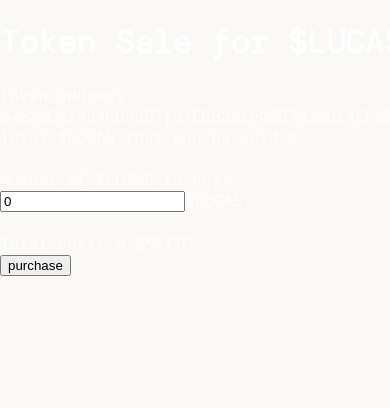
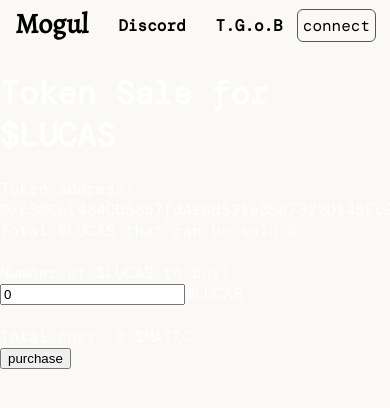
Before and after one commit to mogul-run/mogul, a React (Create React App) app in the folder frontend/: page /test-sale in a window 390 px wide. Shown: the top 408 px of the page. Built offline with nearby package versions, Linux system fonts and the light colour scheme.

Commit message:
refactor navbar outside of homepage component

```diff
--- a/frontend/src/App.css
+++ b/frontend/src/App.css
@@ -1,5 +1,6 @@
 .app {
   display: flex;
+  flex-direction: column;
   /* justify-content: center;
   align-items: center; */
   height: 100vh;
--- a/frontend/src/App.tsx
+++ b/frontend/src/App.tsx
@@ -7,6 +7,7 @@ import TestSale from "./pages/test-sale";
 import NYC26 from "./pages/ny26";
 import ReactGA from "react-ga4";
 import TGOB from "./pages/TGOB";
+import Navbar from "./components/navbar";
 
 ReactGA.initialize("G-WGSG8KJ0Z1");
 ReactGA.send("pageview");
@@ -94,6 +95,7 @@ function App() {
 
     return (
         <div className="app">
+          <Navbar/>
             <Routes>
                 <Route path="/test-sale" element={<TestSale userAccount={userAccount}/>}/>
                 <Route path="/nyc26" element={<NYC26 />}/>
--- /dev/null
+++ b/frontend/src/components/navbar.css
@@ -0,0 +1,71 @@
+
+.navbar {
+    display: flex;
+    flex-direction: row;
+    margin: 0px 50px;
+}
+
+.navbuttons{
+    font-weight: bold;
+    width: 100%;
+    margin-left: 100px;
+    display: flex;
+    flex-direction: row;
+    justify-content: space-between;
+}
+
+.navlinks {
+    display: flex;
+    flex-direction: row;
+}
+.navlink:hover{
+    opacity: 0.6;
+}
+
+.connect {
+    cursor: pointer;
+    outline: 0.5px solid #4c5770;
+    margin: 10px 0px;
+    padding: 5px;
+    border-radius: 5px;
+    font-weight: 100;
+}
+@media only screen and (max-width: 800px) {
+    .uno {
+        flex-direction: column;
+    }
+
+    .content {
+        max-width: 100vw;
+    }
+
+    .uno-left {
+        max-width: 100%;
+    }
+    .uno-right{
+        max-width: 100%;
+    }
+    .navbuttons {
+        margin: 0px;
+        justify-content: end;
+    }
+
+    .navbar {
+        margin: 0px;
+        justify-content: space-between;
+    }
+
+    .logo {
+        margin-left: 15px;
+    }
+    .definition-word {
+        font-size: 24px;
+    }
+
+    .stonemasters {
+        max-width: 60vw;
+    }
+    .connect {
+        margin-right: 15px;
+    }
+}
--- /dev/null
+++ b/frontend/src/components/navbar.tsx
@@ -0,0 +1,31 @@
+import { Link } from "react-router-dom";
+import "./navbar.css";
+
+export default function Navbar(props:any) {
+    return (
+            <div className="navbar">
+                <div className="logo">Mogul</div>
+                <div className="navbuttons">
+                    <div className="navlinks">
+                        {/* <div className="navlink" onClick={scrollToContent}>About</div> */}
+                        <a
+                            href="https://discord.gg/8AXyshRRVM"
+                            target="__blank"
+                            className="nostyle"
+                        >
+                            <div className="navlink"> Discord</div>
+                        </a>
+
+                        <Link
+                            to="/the-game-of-bum"
+                            className="nostyle"
+                        >
+                        <div className="navlink">T.G.o.B</div>
+                        </Link>
+                    </div>
+                    <div className="connect" onClick={() => props.connectWalletHandler()}>connect</div>
+                </div>
+            </div>
+    )
+
+}
--- a/frontend/src/pages/TGOB.tsx
+++ b/frontend/src/pages/TGOB.tsx
@@ -1,3 +1,5 @@
+
+
 function TGOB() {
     return <div>The Game of Bum</div>;
 }
--- a/frontend/src/pages/homepage.css
+++ b/frontend/src/pages/homepage.css
@@ -21,41 +21,9 @@ a {
     cursor: pointer;
 }
 
-.navbar {
-    display: flex;
-    flex-direction: row;
-    margin: 0px 50px;
-}
-
-.navbuttons{
-    font-weight: bold;
-    width: 100%;
-    margin-left: 100px;
-    display: flex;
-    flex-direction: row;
-    justify-content: space-between;
-}
-
-.navlinks {
-    display: flex;
-    flex-direction: row;
-}
-.navlink:hover{
-    opacity: 0.6;
-}
-
 .uno-left {
     display: flex;
     flex-direction: column;
-}
-
-.connect {
-    cursor: pointer;
-    outline: 0.5px solid #4c5770;
-    margin: 10px 0px;
-    padding: 5px;
-    border-radius: 5px;
-    font-weight: 100;
 }
 
 .connect:hover {
--- a/frontend/src/pages/homepage.tsx
+++ b/frontend/src/pages/homepage.tsx
@@ -2,6 +2,8 @@ import "./homepage.css";
 import Stonemasters from "../img/stonemasters.jpg";
 import { useRef } from "react";
 import {Link} from "react-router-dom";
+import Navbar from "../components/navbar";
+
 
 function HomePage(props:any) {
     const myRef = useRef(document.createElement("div"));
@@ -9,29 +11,6 @@ function HomePage(props:any) {
 
     return (
         <div className="homepage">
-            <div className="navbar">
-                <div className="logo">Mogul</div>
-                <div className="navbuttons">
-                    <div className="navlinks">
-                        {/* <div className="navlink" onClick={scrollToContent}>About</div> */}
-                        <a
-                            href="https://discord.gg/8AXyshRRVM"
-                            target="__blank"
-                            className="nostyle"
-                        >
-                            <div className="navlink"> Discord</div>
-                        </a>
-
-                        <Link
-                            to="/the-game-of-bum"
-                            className="nostyle"
-                        >
-                        <div className="navlink">T.G.o.B</div>
-                        </Link>
-                    </div>
-                    <div className="connect" onClick={() => props.connectWalletHandler()}>connect</div>
-                </div>
-            </div>
             <div className="content" ref={myRef}>
 
                 <ContentUno />
```
Also changed, not shown: frontend/src/pages/TGOB.css (added).
